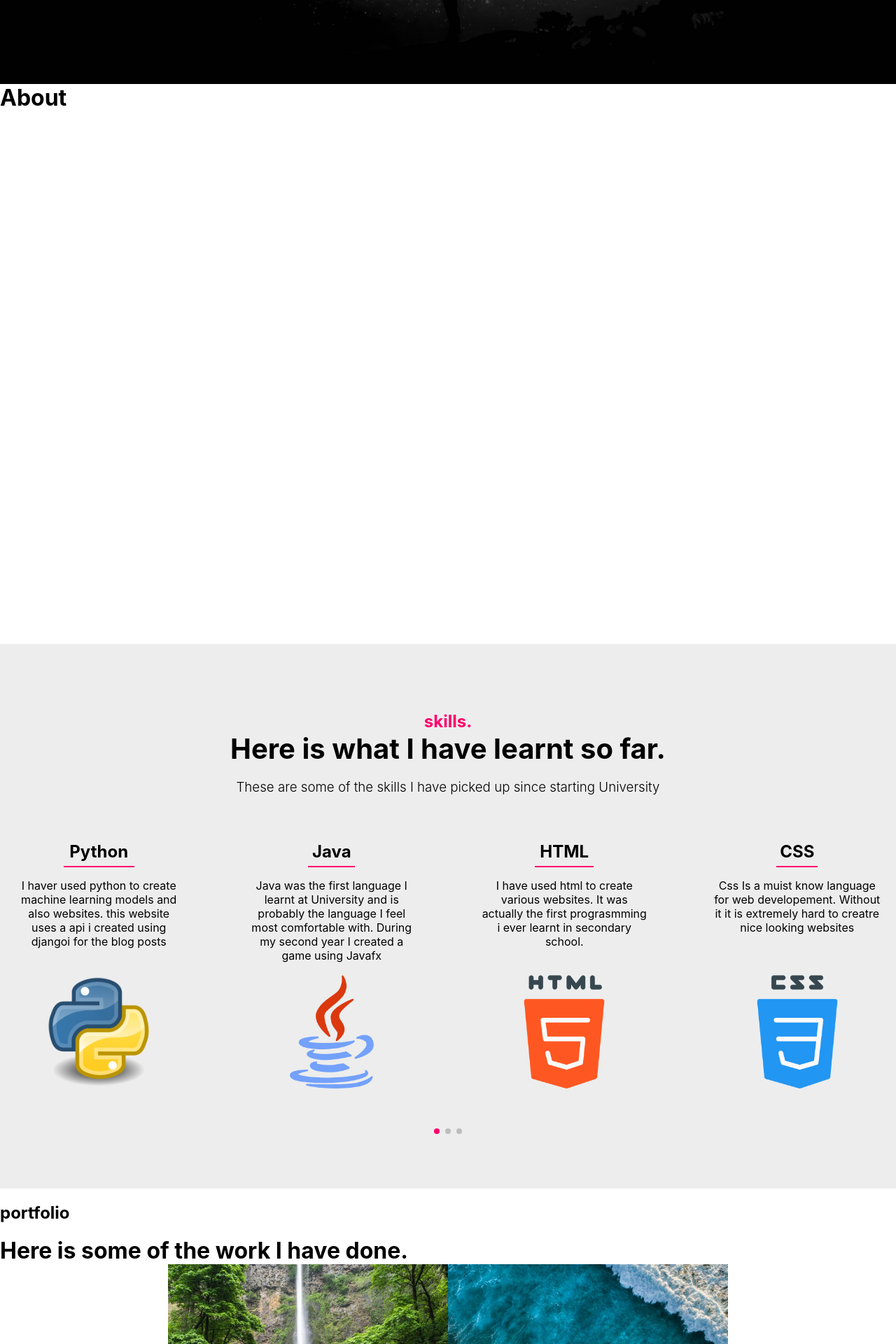
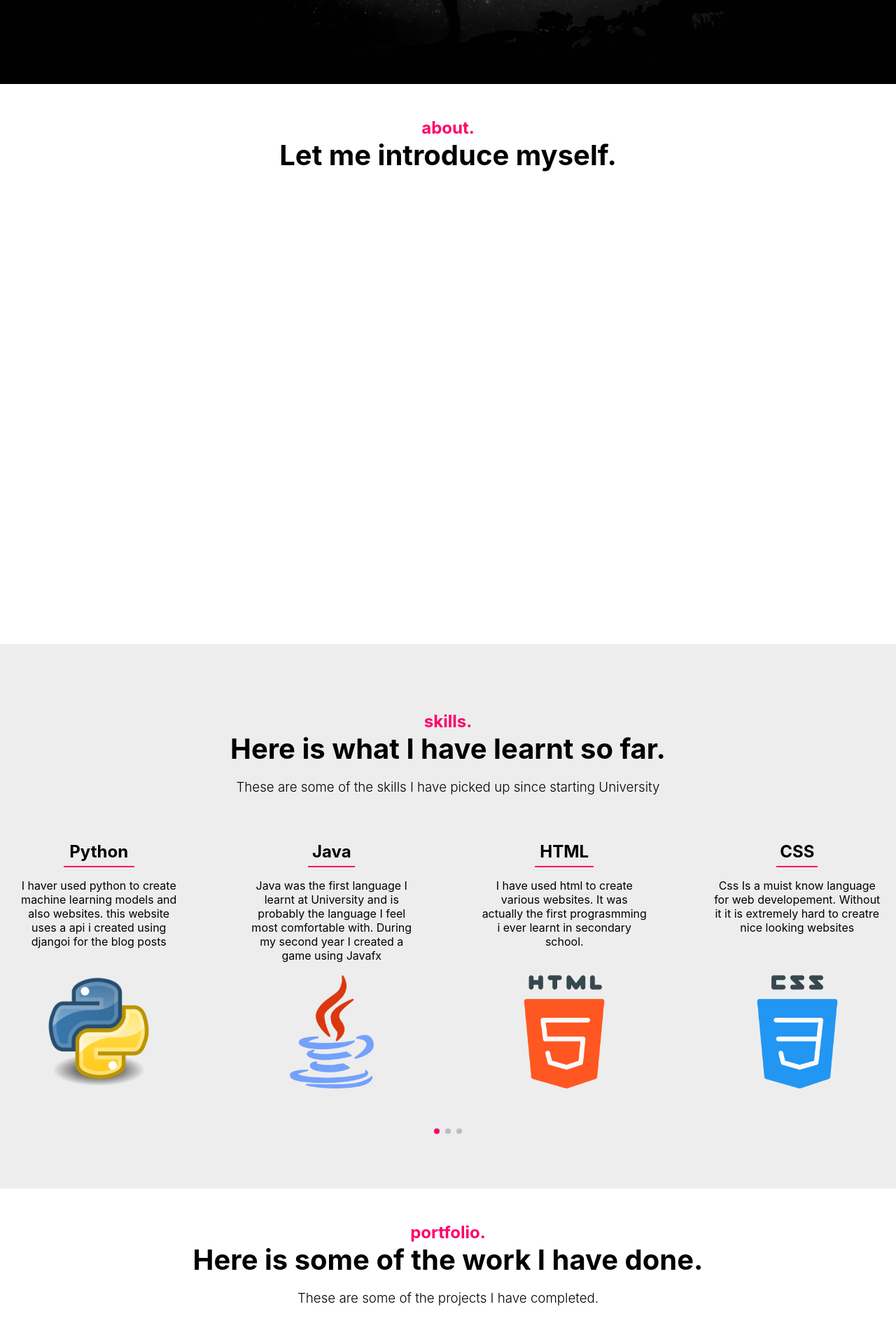
Before and after one commit to JackNLewis/portfolio, a React (Create React App) app: page / in a window 1280 px wide. Shown: the part 680-2600 px from the top of the page at 70% size. Built offline with nearby package versions, Linux system fonts and the light colour scheme.

Commit message:
styled page headings

```diff
--- a/package.json
+++ b/package.json
@@ -8,7 +8,6 @@
     "@testing-library/jest-dom": "^5.14.1",
     "@testing-library/react": "^11.2.7",
     "@testing-library/user-event": "^12.8.3",
-    "gh-pages": "^3.2.3",
     "react": "^17.0.2",
     "react-dom": "^17.0.2",
     "react-scripts": "4.0.3",
@@ -42,5 +41,8 @@
       "last 1 firefox version",
       "last 1 safari version"
     ]
+  },
+  "devDependencies": {
+    "gh-pages": "^3.2.3"
   }
 }
--- a/src/App.css
+++ b/src/App.css
@@ -1,7 +1,3 @@
-.App{
-
-}
-
 .test{
     display: block;
     height: 200vh;
@@ -20,3 +16,16 @@ button, input[type="submit"], input[type="reset"] {
 	cursor: pointer;
 	outline: inherit;
 }
+
+
+
+.topSubHead{
+    color: #FF006B;
+    margin: 0;
+}
+.mainHead{
+    font-size: 2.5rem;
+}
+.botSubHead{
+    font-weight: 300;
+}
--- a/src/components/About.js
+++ b/src/components/About.js
@@ -3,7 +3,12 @@ import "../styles/about.css"
 function About() {
     return (
       <div className="about-container">
-        <h1>About</h1>
+        <div className="about-info">
+          <h2 className="topSubHead">about.</h2>
+          <h1 className="mainHead">Let me introduce myself.</h1>
+        </div>
+        <div className="profile">
+        </div>
       </div>
     );
     }
--- a/src/components/Portfolio.js
+++ b/src/components/Portfolio.js
@@ -9,8 +9,10 @@ function Portfolio() {
   return (
   <div className="portfolio-container">
     <div className="portfolio-info">
-      <h2>portfolio</h2>
-      <h1>Here is some of the work I have done.</h1>
+      <h2 className="topSubHead">portfolio.</h2>
+      <h1 className="mainHead">Here is some of the work I have done.</h1>
+      <h3 className="botSubHead">These are some of the projects I have completed.</h3>
+
     </div>
     <div className="flipcard-container">
       {items.map((i) => <FlipCard img_src={require('../images/port-photos/' + i +'.jpeg').default}/>)}
--- a/src/components/Skills.js
+++ b/src/components/Skills.js
@@ -69,9 +69,9 @@ function Skills() {
     return (
       <div className="skills-container">
         <div className="skill-info">
-          <h2>skills.</h2>
-          <h1>Here is what I have learnt so far.</h1>
-          <h3>These are some of the skills I have picked up since starting University</h3>
+          <h2 className="topSubHead">skills.</h2>
+          <h1 className="mainHead">Here is what I have learnt so far.</h1>
+          <h3 className="botSubHead">These are some of the skills I have picked up since starting University</h3>
         </div>
 
           <Swiper slidesPerView={5} spaceBetween={15} pagination={{
--- a/src/styles/about.css
+++ b/src/styles/about.css
@@ -3,3 +3,8 @@
     height: 100vh;
     background-color: white;
 }
+
+.about-info{
+    padding: 3rem;
+    text-align: center;
+}
--- a/src/styles/contact.css
+++ b/src/styles/contact.css
@@ -1,5 +1,5 @@
 .contact-container{
     position: relative;
     height: 100vh;
-    background-color: orange;
+    background-color: #1c1c1c;
 }
--- a/src/styles/flipCard.css
+++ b/src/styles/flipCard.css
@@ -1,12 +1,9 @@
 .flipcard{
-    width: 25rem;
-    height: 30rem;
+    width: 50%;
+    height: clamp(20rem, 70vw,25rem);
     position: relative;
     overflow: hidden;
     border-style:none;
-/*
-    border: solid 1px black;
-    */
 }
 
 
@@ -28,7 +25,7 @@ img{
     opacity: 0;
     top: 0;
     width: 100%;
-    height: 100%;
+    height: clamp(20rem, 70vw,30rem);
     padding: 1.5rem;
     background-color: rgba(0,0,0,0.65);
     color: white;
@@ -42,7 +39,7 @@ img{
 .flipcard-info h1{
     position: absolute;
     top: 1.5rem;
-    width: 18rem;
+    width: clamp(10rem, 50vw,18rem);
     color: #FF006B;
 }
 
@@ -81,5 +78,5 @@ img{
     top: -1.5rem;
     right: -6rem;
     background-color: #FF006B;
-    z-index: 10;
+    z-index: 5;
 }
--- a/src/styles/footer.css
+++ b/src/styles/footer.css
@@ -1,5 +1,5 @@
 .footer-container{
     position: relative;
     height: 30vh;
-    background-color: grey;
+    background-color: #1c1c1c;
 }
--- a/src/styles/portfolio.css
+++ b/src/styles/portfolio.css
@@ -1,12 +1,19 @@
 .portfolio-container{
     position: relative;
+    display: flex;
+    flex-direction: column;
+    align-items: center;
+}
 
+.portfolio-info{
+    text-align: center;
+    padding: 3rem;
 }
 
 .flipcard-container{
-    display: grid;
-    width: 100%;
+    display: flex;
+    width: clamp(5rem, 50rem,90%);
     justify-content: center;
-    grid-template-columns: 25rem 25rem;
+    flex-wrap: wrap;
     margin-bottom: 3rem;
 }
--- a/src/styles/skills.css
+++ b/src/styles/skills.css
@@ -19,17 +19,6 @@
     padding-bottom: 3rem;
 }
 
-.skill-info h2{
-    color: #FF006B;
-    margin: 0;
-}
-.skill-info h1{
-    font-size: 2.5rem;
-}
-.skill-info h3{
-    font-weight: 300;
-}
-
 
 .mySwiper{
     width:100%;
```
Also changed, not shown: 32 other files (tests, documents, lock files or other folders).
